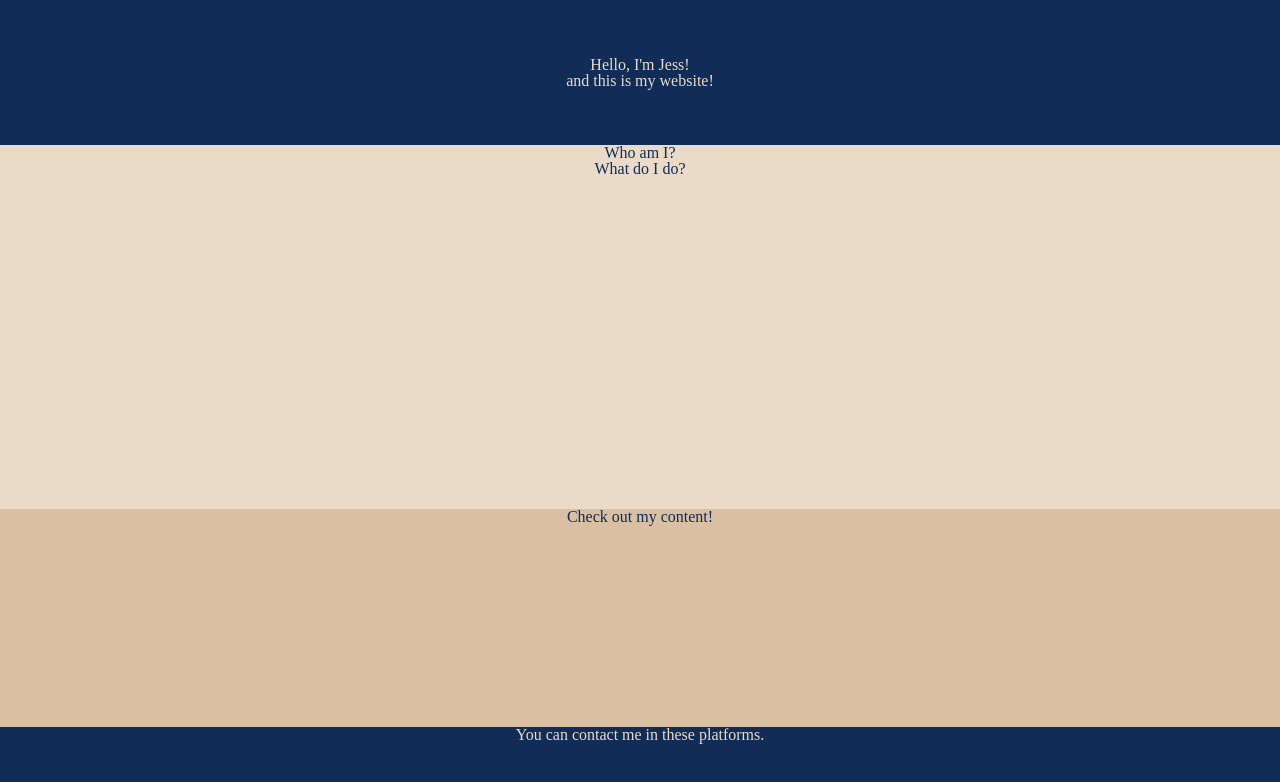
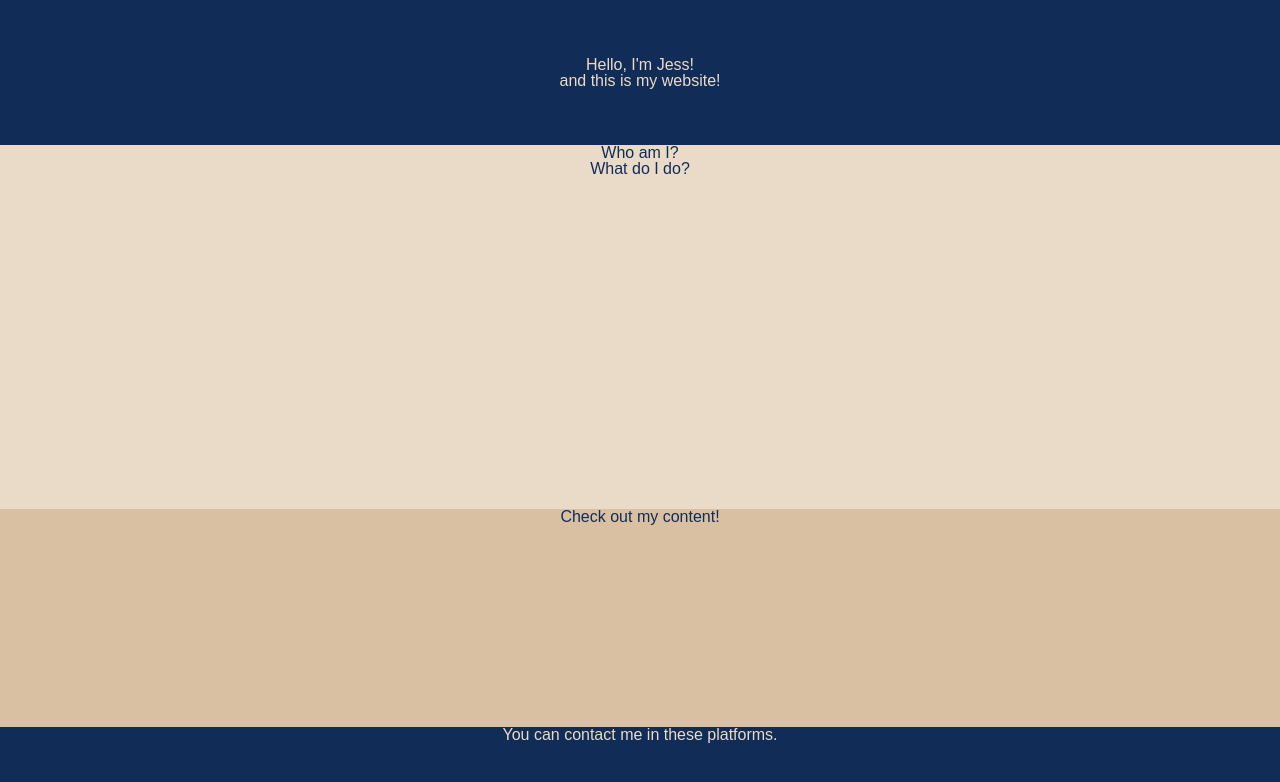
Before and after one commit to JessToni/my-website, a plain HTML site: page index.html in a window 1280 px wide. Drawn offline with Linux system fonts and the light colour scheme.

Commit message:
Add a backup font-family

```diff
--- a/style.css
+++ b/style.css
@@ -57,6 +57,7 @@ body {
     flex-direction: column;
     justify-content: center;
     align-items: center;
+    font-family: "Arial Bold", sans-serif;
 }
 
 .top {
```
